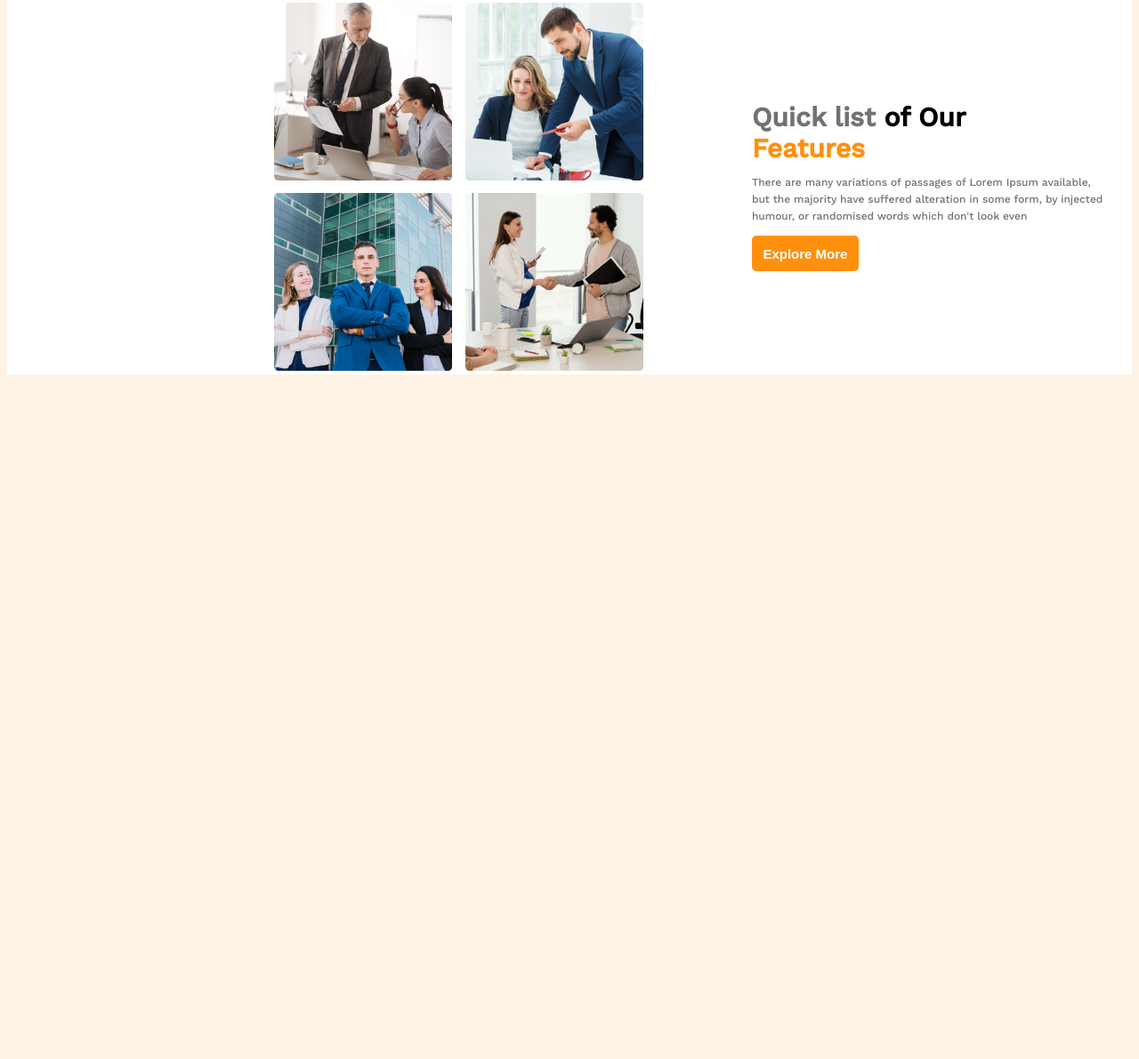
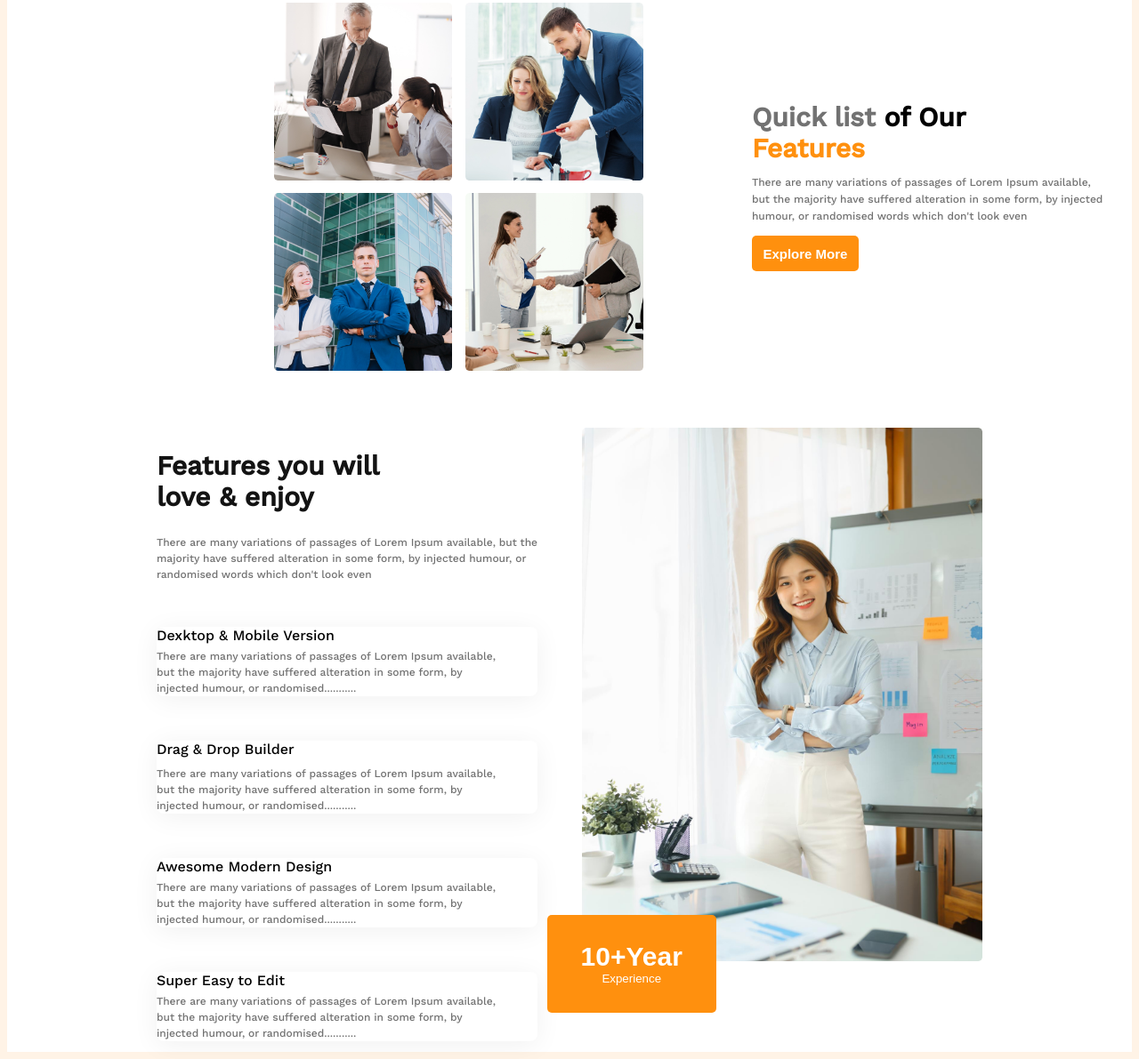
Before and after one commit to Avi39/assignment-second, a plain HTML site: page index.html in a window 1280 px wide. Shown: the part 874-2065 px from the top of the page at 89% size. Before the commit the page ends 1303 px from the top, so only its background shows below. Drawn offline with nearby package versions, Linux system fonts and the light colour scheme.

Commit message:
main second section complete

```diff
--- a/index.html
+++ b/index.html
@@ -30,6 +30,7 @@
             </div>
         </section>
     </header>
+    <!-- main part-section one -->
     <main>
         <div class="container">
             <section class="container-quick-list">
@@ -47,12 +48,38 @@
                         <p class="half-word-downside">There are many variations of passages of Lorem Ipsum available,<br> but the majority have suffered alteration in some form, by injected <br> humour, or randomised words which don't look even</p>
                         <button class="btn-primary-two">Explore More</button>
                     </div>
-
+                </div>
+            </section>
+            <!-- main part section-2 -->
+            <section class="container-features">
+                <div class="features">
+                    <div class="features-up-part">
+                     <h2>Features you will <br>love & enjoy</h2>
+                       <p class="feature-up-part-description">There are many variations of passages of Lorem Ipsum available, but the <br> majority have suffered alteration in some form, by injected humour, or <br> randomised words which don't look even</p>
+                    </div>
+                    <div class="feature-part">
+                        <p class="heading">Dexktop & Mobile Version</p>
+                        <p class="description">There are many variations of passages of Lorem Ipsum available, <br> but the majority have suffered alteration in some form, by <br> injected humour, or randomised...........</p>
+                    </div>
+                    <div class="feature-part">
+                        <p class="heading">Drag & Drop Builder<p>
+                        <p class="description">There are many variations of passages of Lorem Ipsum available,<br> but the majority have suffered alteration in some form, by <br> injected humour, or randomised...........</p>
+                    </div>
+                    <div class="feature-part">
+                        <p class="heading">Awesome Modern Design</p>
+                        <p class="description">There are many variations of passages of Lorem Ipsum available, <br> but the majority have suffered alteration in some form, by <br> injected humour, or randomised...........</p>
+                    </div>
+                    <div class="feature-part">
+                        <p class="heading">Super Easy to Edit</p>
+                        <p class="description">There are many variations of passages of Lorem Ipsum available, <br> but the majority have suffered alteration in some form, by <br> injected humour, or randomised...........</p>
+                    </div>
+                </div>
+                <div class="picture">
+                    <img class="picture-inside" src="/images/architect.png" alt="">
+                    <button class="btn-picture"> <span class="btn-half-first">10+Year</span>  <br>Experience </button>
                 </div>
 
-
             </section>
-
         </div>
 
     </main>
--- a/styles/architect.css
+++ b/styles/architect.css
@@ -126,7 +126,8 @@ nav li {
     font-size: 30px;
     line-height: 35px;
 }
-.container-quick-list-rightside p{
+
+.container-quick-list-rightside p {
     margin-left: 35px;
 }
 
@@ -145,7 +146,8 @@ nav li {
     font-size: 12px;
     line-height: 19px;
 }
-.container-quick-list-rightside .btn-primary-two{
+
+.container-quick-list-rightside .btn-primary-two {
     width: 120px;
     height: 40px;
     background: #FF900E;
@@ -156,5 +158,76 @@ nav li {
     font-size: 15px;
     text-align: center;
     margin-left: 35px;
+}
+
+/* main-part-feature-section */
+.container-features {
+    display: flex;
+    justify-content: center;
+    gap: 50px;
+    margin-top: 60px;
+    position: relative;
+}
+
+.features-up-part h2 {
+    color: #131313;
+    font-weight: 700;
+    font-size: 30px;
+}
+
+.features-up-part p {
+    font-weight: 300;
+    font-size: 12px;
+    line-height: 18px;
+    color: #727272;
+}
+
+.feature-up-part-description {
+
 
 }
+
+.feature-part {
+    background: #FFFFFF;
+    box-shadow: 0px 4px 30px rgba(0, 0, 0, 0.06);
+    border-radius: 8px;
+    margin-top: 50px;
+}
+
+.feature-part .heading {
+    margin-bottom: -7px;
+}
+
+.feature-part .description {
+    font-weight: 300;
+    font-size: 12px;
+    line-height: 18px;
+    color: #727272;
+
+}
+
+.picture-inside {
+    width: 450px;
+    height: 600px;
+}
+
+.picture .btn-picture {
+    width: 190px;
+    height: 110px;
+    border: none;
+    background: #FF900E;
+    border-radius: 5px;
+    color: #FFFFFF;
+    text-align: center;
+    position: absolute;
+    top: 78%;
+    left: 48%;
+
+
+}
+
+.btn-half-first {
+    font-weight: 700;
+    font-size: 30px;
+
+}
```
